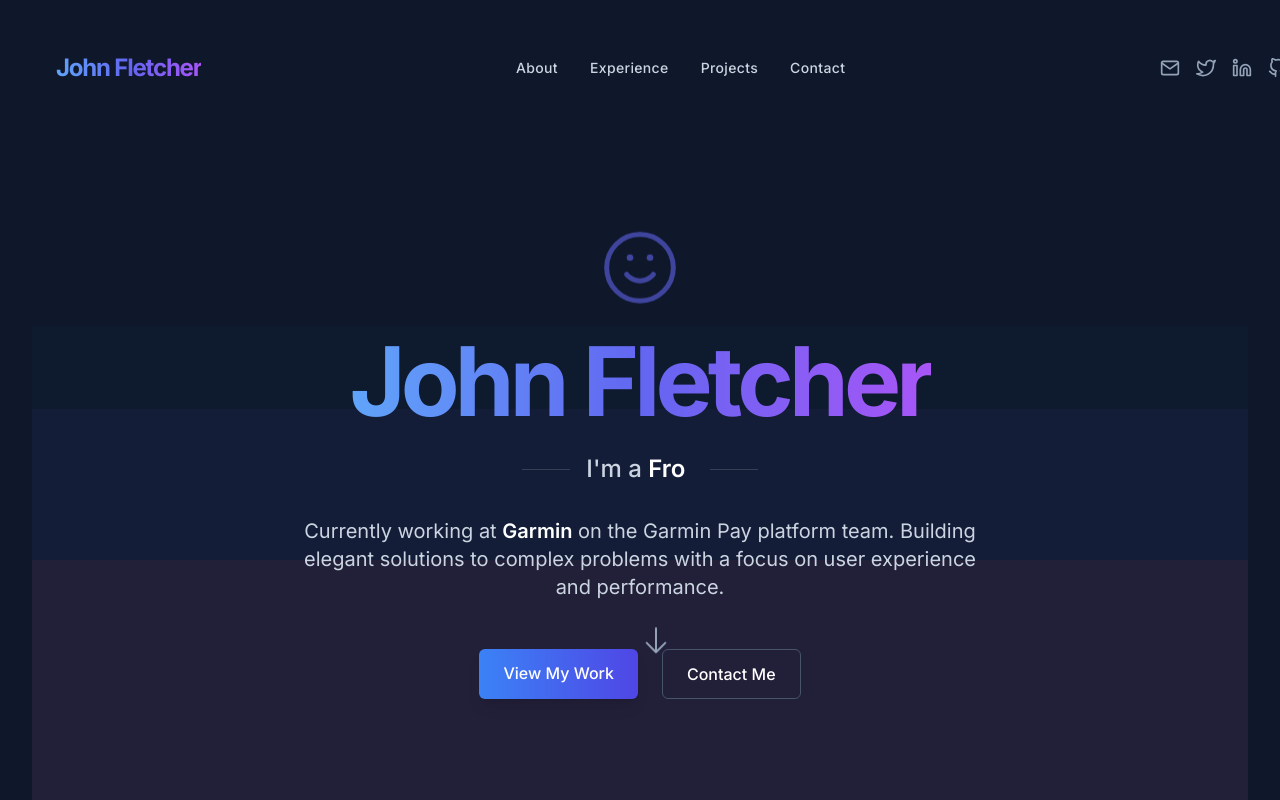
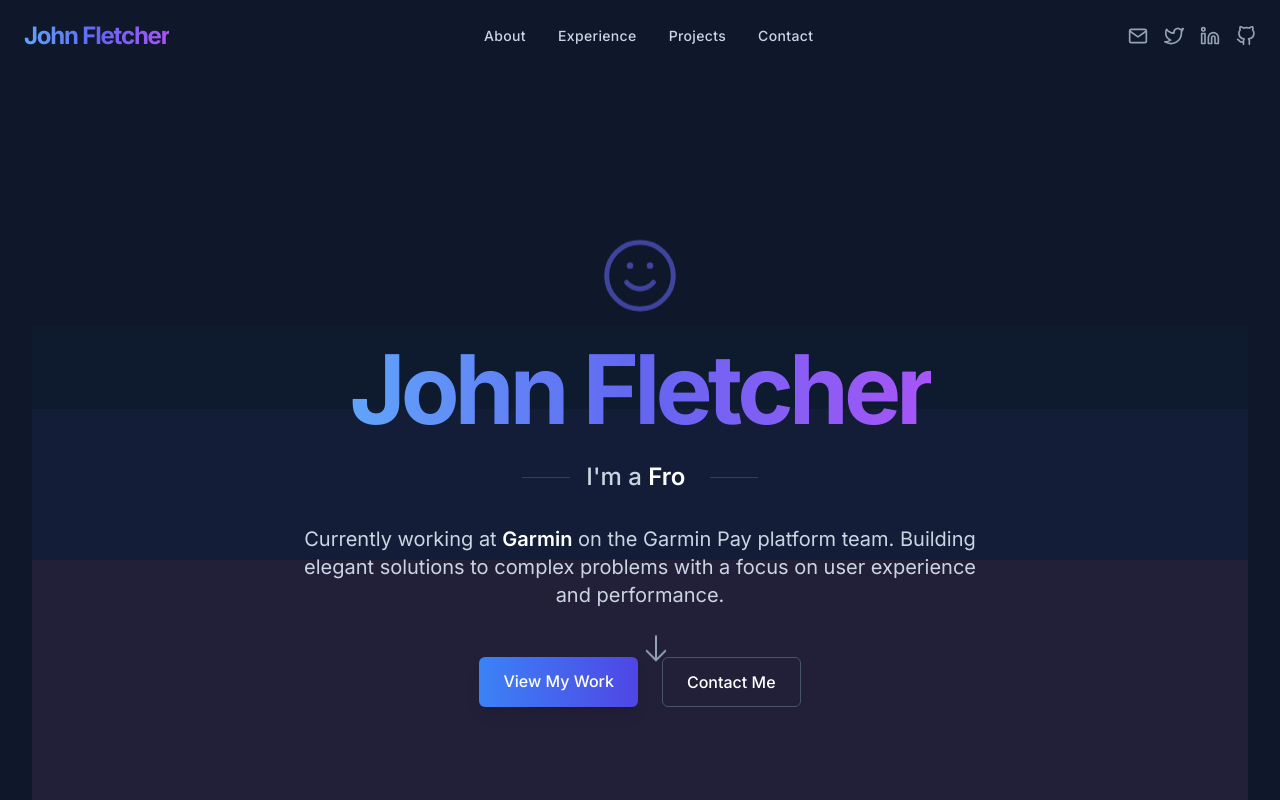
Before and after one commit to fletcherstud/personal-site, a React (Vite) app: page / in a window 1280 px wide. Shown: the top 800 px of the page. Built offline with nearby package versions, Linux system fonts and the light colour scheme.

Commit message:
better navigation bar

```diff
--- a/src/components/Hero.jsx
+++ b/src/components/Hero.jsx
@@ -45,7 +45,7 @@ const Hero = () => {
   }, []);
 
   return (
-    <section id="home" className="relative min-h-screen flex items-center justify-center pt-16 overflow-hidden">
+    <section id="home" className="relative min-h-screen flex items-center justify-center pt-20 overflow-hidden">
       <div className="container mx-auto px-4 md:px-6 relative z-10">
         <div className="flex flex-col items-center text-center max-w-4xl mx-auto">
           <div className="mb-6 animate-float">
--- a/src/components/Navbar.jsx
+++ b/src/components/Navbar.jsx
@@ -69,7 +69,7 @@ const Navbar = () => {
 
   return (
     <nav
-      className={`fixed w-full z-50 transition-all duration-300 ${
+      className={`fixed top-0 left-0 right-0 z-50 transition-all duration-300 ${
         scrolled
           ? 'bg-slate-900/90 backdrop-blur-md py-3 shadow-lg'
           : 'bg-transparent py-5'
--- a/src/index.css
+++ b/src/index.css
@@ -1,6 +1,13 @@
 @tailwind base;
 @tailwind components;
 @tailwind utilities;
+
+/* Custom container */
+@layer components {
+  .container {
+    @apply max-w-7xl mx-auto w-full;
+  }
+}
 
 /* Custom animations */
 @keyframes wave {
```
